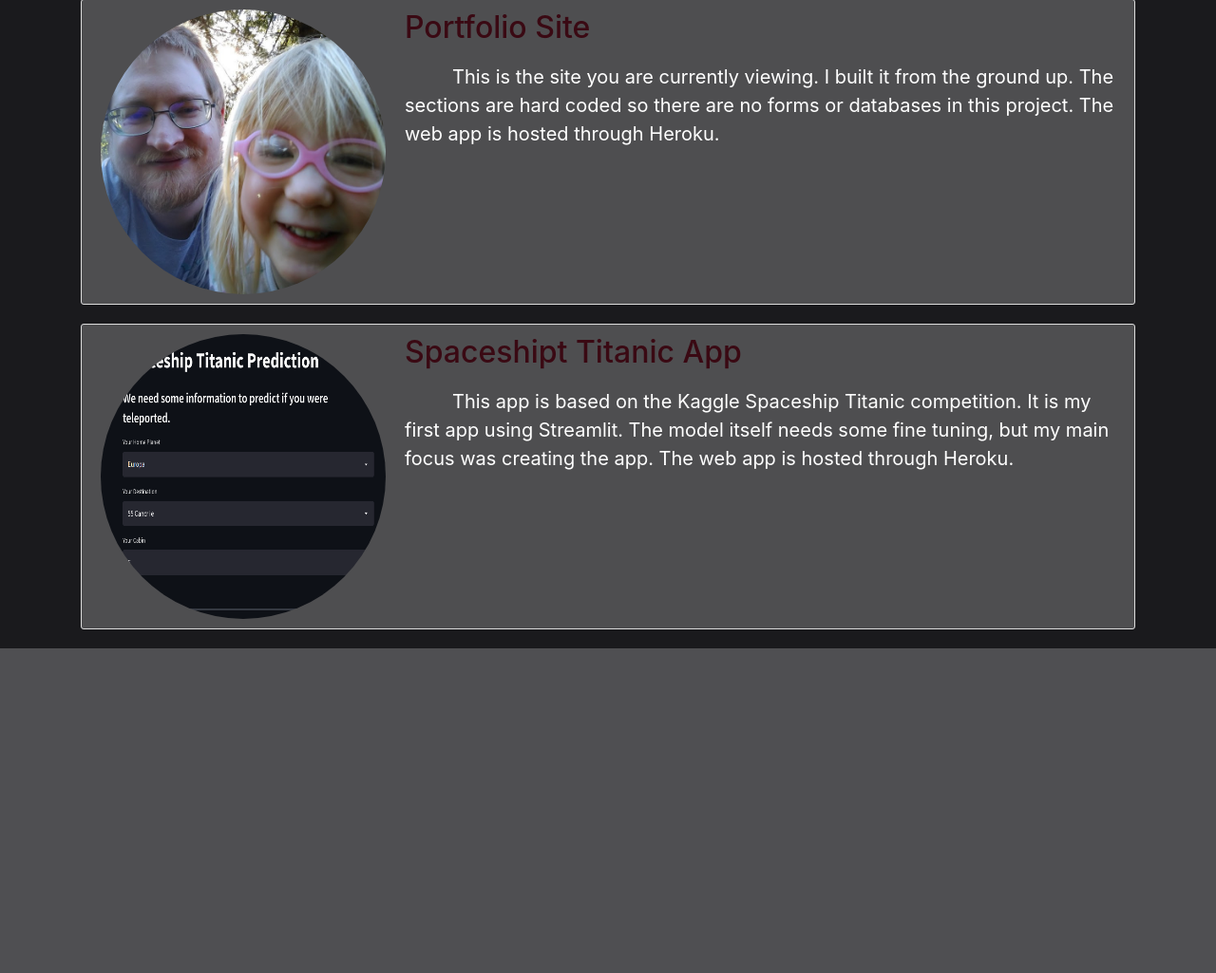
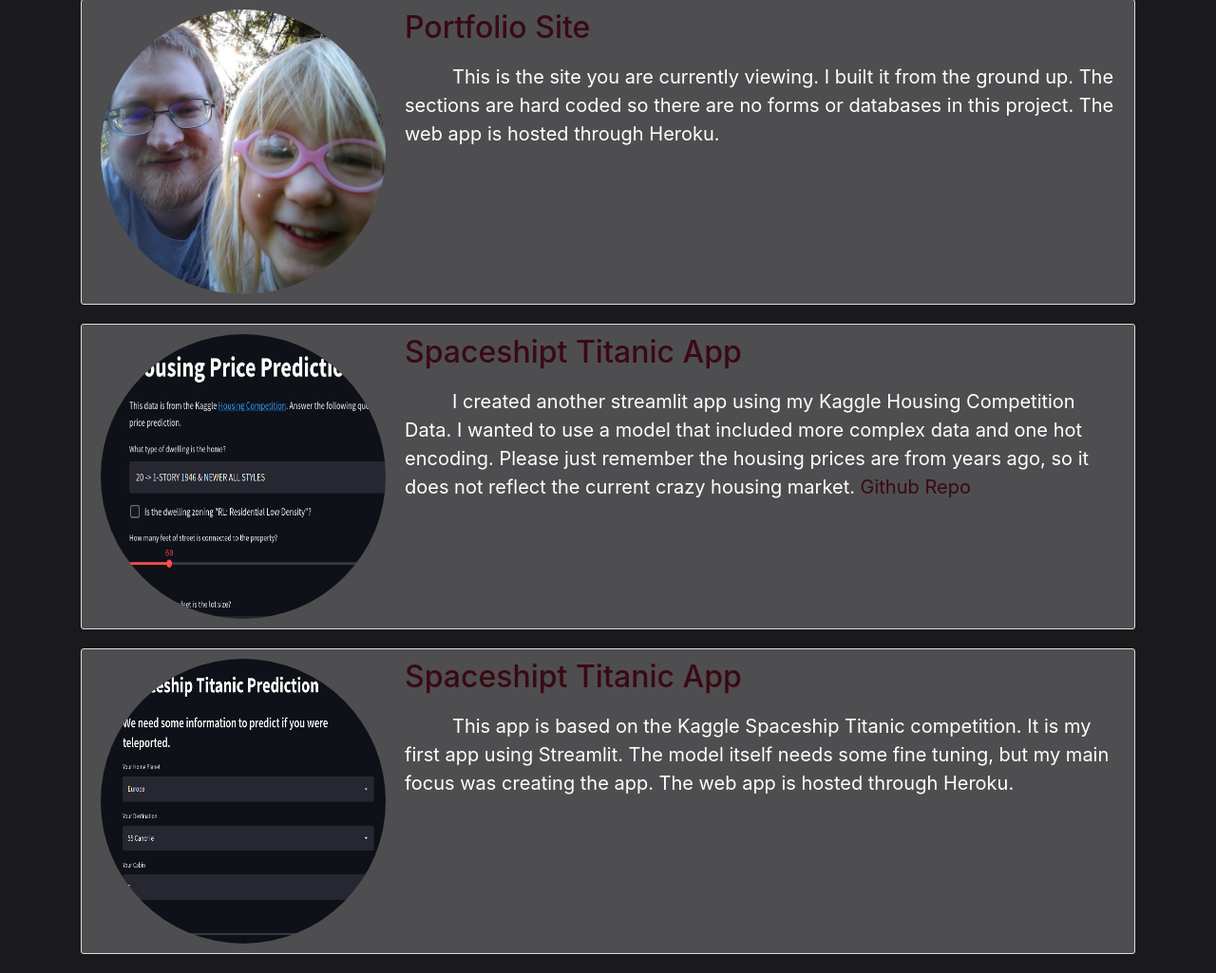
Before and after one commit to TheHamhams/portfolio, a Flask app: page /flask in a window 1280 px wide. Shown: the part 138-1163 px from the top of the page at 95% size. Before the commit the page ends 821 px from the top, so only its background shows below. Run offline with Flask 2, Linux system fonts and the light colour scheme; some libraries are stand-ins or nearby versions.

Commit message:
added housing flask app

```diff
--- a/portfolio/templates/flask.html
+++ b/portfolio/templates/flask.html
@@ -17,6 +17,16 @@
 
     <article class="media content-section">
         <div class="image">
+            <img class="rounded-circle article-image" width=300 height=300 style="float: left;" src="static/pictures/st-housing.png">
+        </div>
+        <div class="text">
+            <h2><a class="article-title" href="https://hamren-housing.herokuapp.com/">Spaceshipt Titanic App</a></h2>
+            <p class="article-content">I created another streamlit app using my Kaggle Housing Competition Data. I wanted to use a model that included more complex data and one hot encoding. Please just remember the housing prices are from years ago, so it does not reflect the current crazy housing market. <a href='https://github.com/TheHamhams/housing-flask'>Github Repo</a></p>
+        </div>
+    </article>
+
+    <article class="media content-section">
+        <div class="image">
             <img class="rounded-circle article-image" width=300 height=300 style="float: left;" src="static/pictures/spaceship.png">
         </div>
         <div class="text">
```
Also changed, not shown: portfolio/static/pictures/st-housing.png (added).
